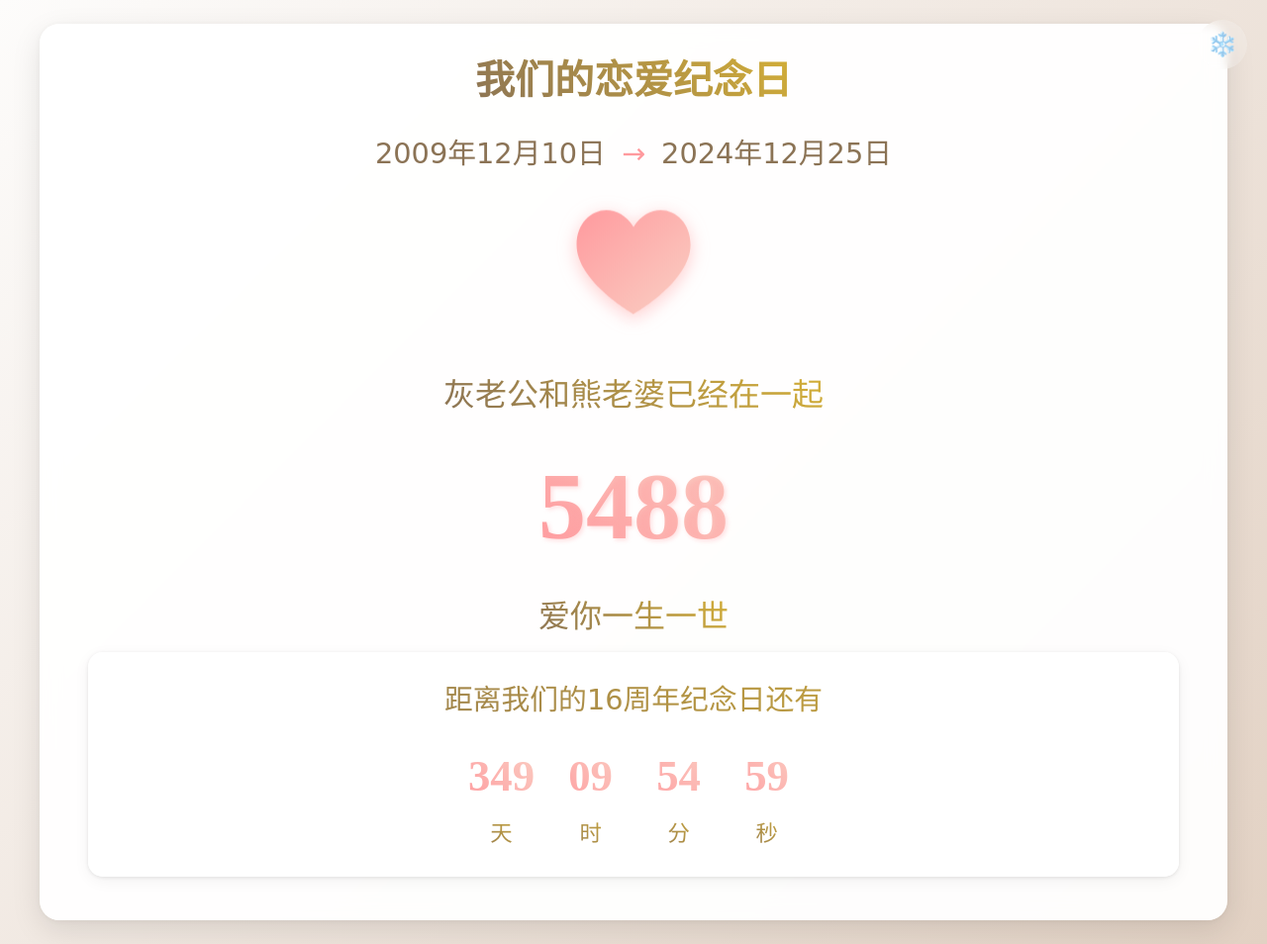
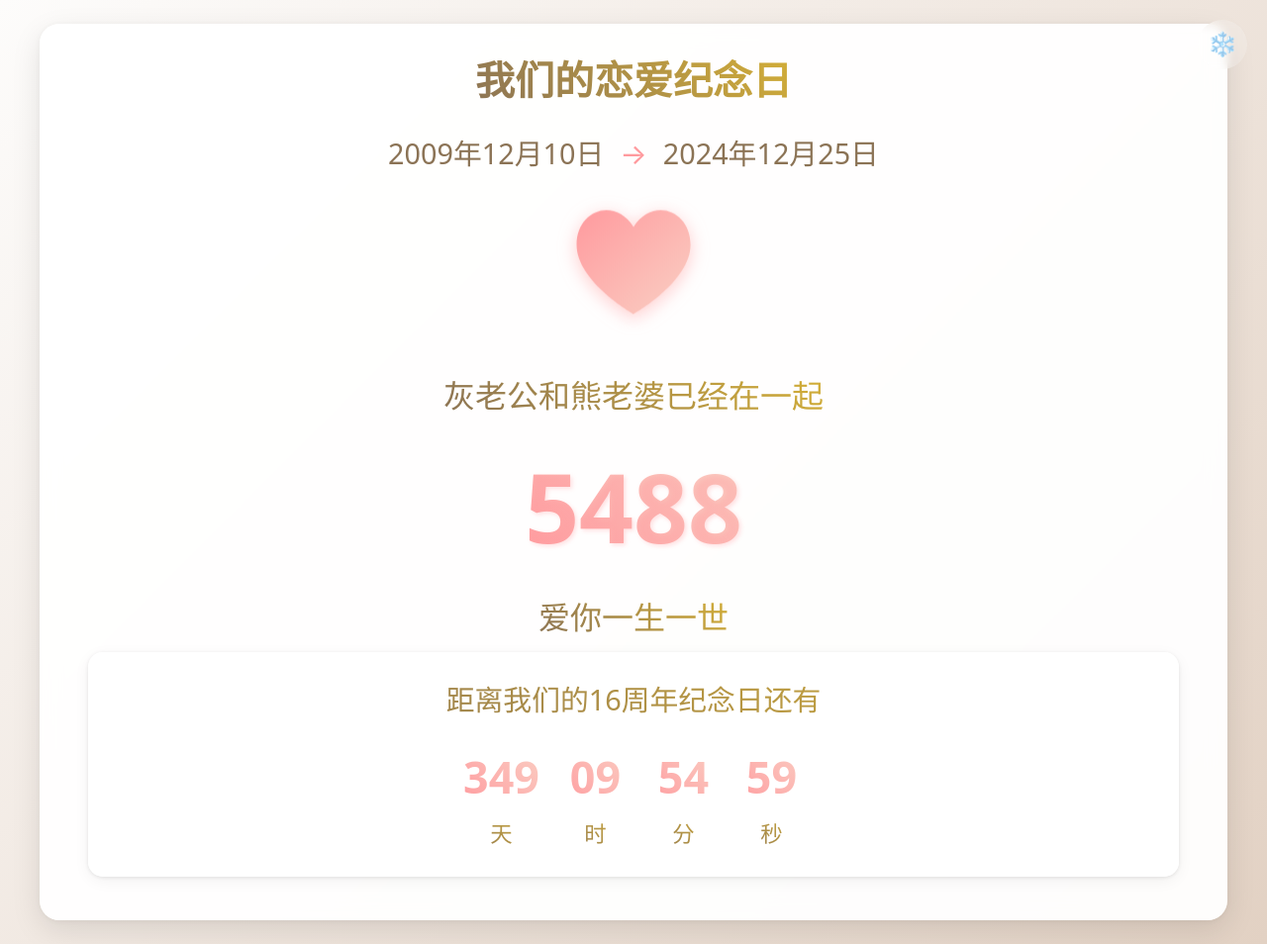
Before and after one commit to coriaxu/love-counter, a Flask app: page / in a window 1280 px wide. Shown: the whole page at 99% size. Run offline with Flask 3, Linux system fonts and the light colour scheme.

Commit message:
fix: 优化Vercel部署配置
1. 指定使用香港节点
2. 添加缓存策略
3. 移除外部字体依赖

```diff
--- a/static/style.css
+++ b/static/style.css
@@ -21,7 +21,7 @@ html, body {
 }
 
 body {
-    font-family: 'Ma Shan Zheng', cursive;
+    font-family: 'Ma Shan Zheng', system-ui, -apple-system, sans-serif;
     background: linear-gradient(135deg, #fdfcfb 0%, #e2d1c3 100%);
     color: #8b7355;
     line-height: 1.6;
@@ -215,14 +215,16 @@ body {
 }
 
 .days {
-    font-family: 'Playfair Display', serif;
+    font-family: system-ui, -apple-system, sans-serif;
     font-size: min(12vw, 6rem);
     font-weight: bold;
     background: linear-gradient(45deg, #ff9a9e, #fad0c4);
     -webkit-background-clip: text;
-    -webkit-text-fill-color: transparent;
+    background-clip: text;
+    color: transparent;
     line-height: 1.2;
     text-shadow: 2px 2px 4px rgba(255, 154, 158, 0.3);
+    text-align: center;
 }
 
 .motto {
@@ -275,12 +277,13 @@ body {
 }
 
 .countdown-value {
-    font-family: 'Playfair Display', serif;
+    font-family: system-ui, -apple-system, sans-serif;
     font-size: min(5vw, 2.8rem);
     font-weight: bold;
     background: linear-gradient(45deg, #ff9a9e, #fad0c4);
     -webkit-background-clip: text;
-    -webkit-text-fill-color: transparent;
+    background-clip: text;
+    color: transparent;
     margin-bottom: 0.3rem;
 }
 
```
Also changed, not shown: vercel.json.
